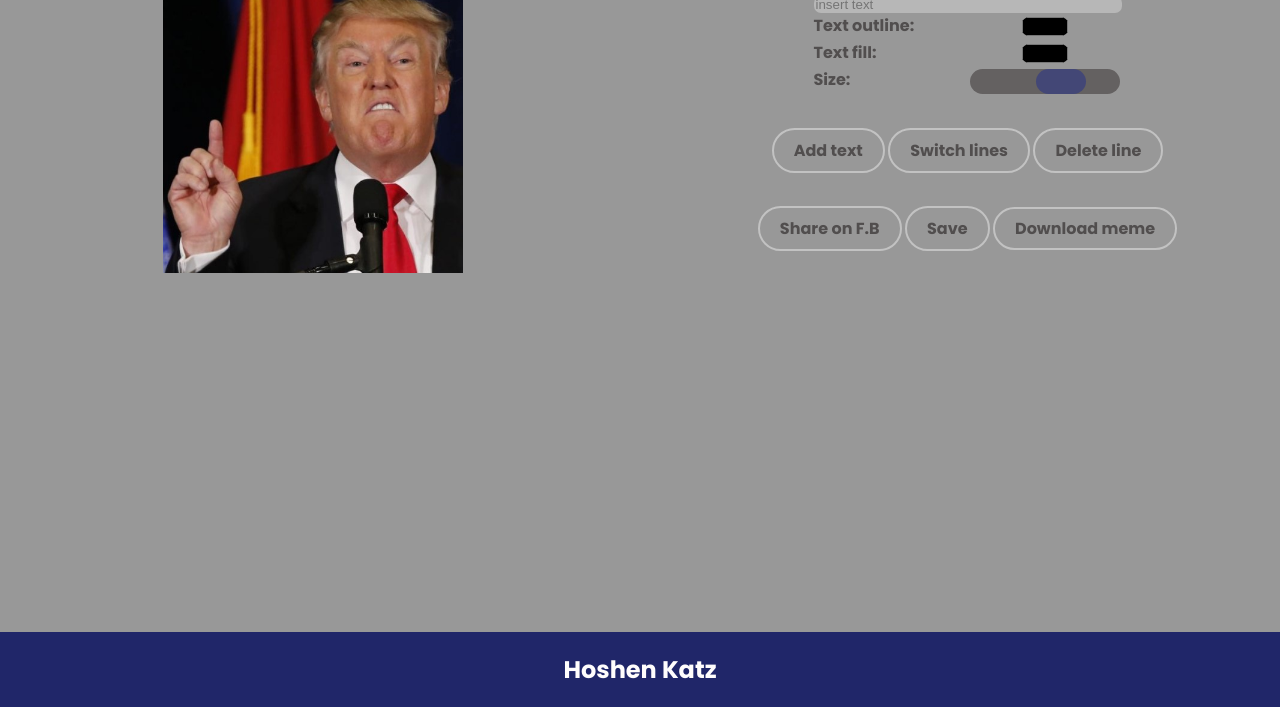
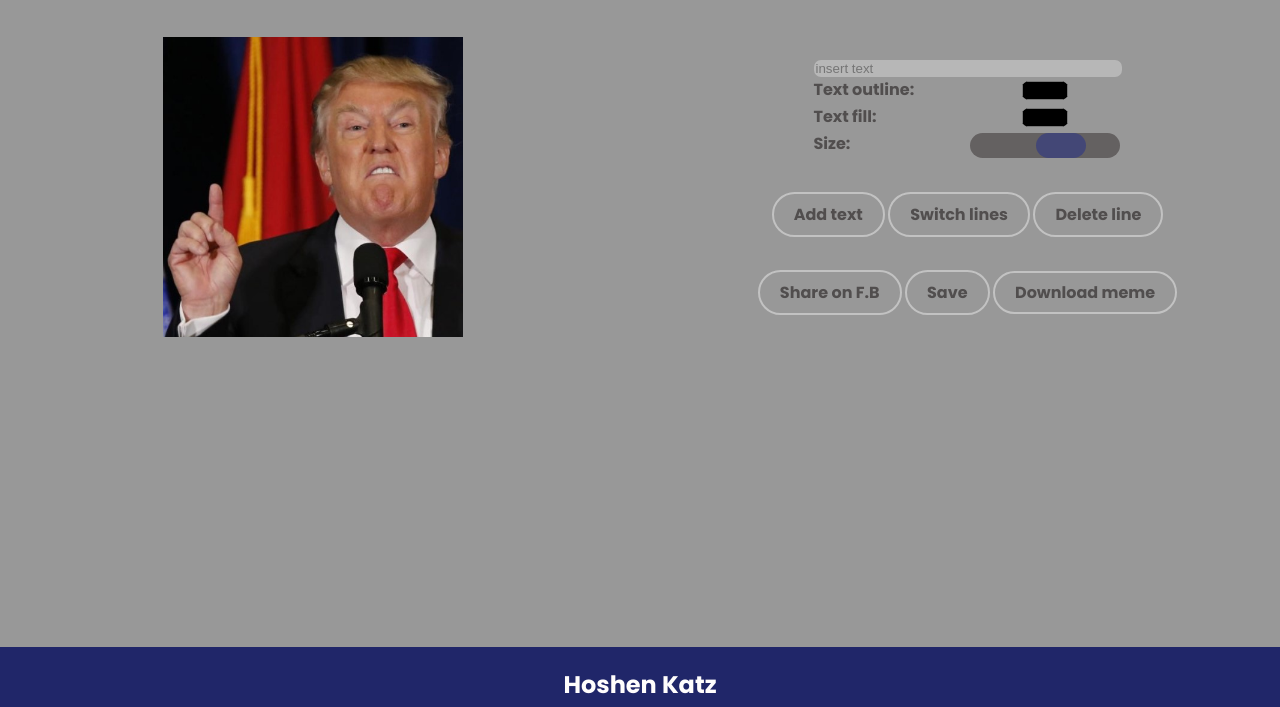
Before and after one commit to HOSHENKATZ/sprint-2, a plain HTML site: page index.html in a window 1280 px wide. Both pictures are taken after a click on the picture 172 px from the left and 212 px from the top of the page. Shown: the part 93-800 px from the top of the page. Drawn offline with Linux system fonts and the light colour scheme.

Commit message:
Fix page layout

```diff
--- a/index.html
+++ b/index.html
@@ -63,7 +63,6 @@
             <main class="saved-content"></main>
         </section>
         <section class="meme-editor hidden">
-            <h3>Meme Editor</h3>
             <main class="editor-content">
                 <div class="canvas-container">
 
--- a/styles/components/footer.css
+++ b/styles/components/footer.css
@@ -6,4 +6,5 @@
     position: fixed;
     bottom: 0px;
     width: 100vw;
+    height: 60px;
 }
--- a/styles/components/memeeditor.css
+++ b/styles/components/memeeditor.css
@@ -1,7 +1,11 @@
+
+.meme-editor{
+    margin-top: 130px;
+}
 
 .editor-content{
     display: grid;
-
+    margin-top: 40px ;
     gap: 30px;
 }
 .canvas-container{
```
